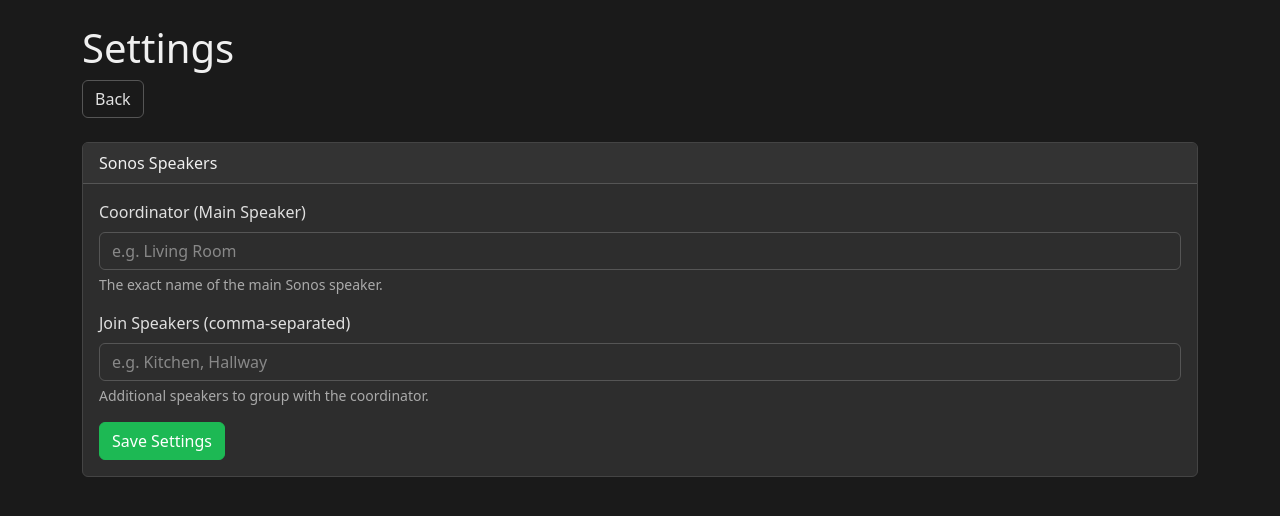
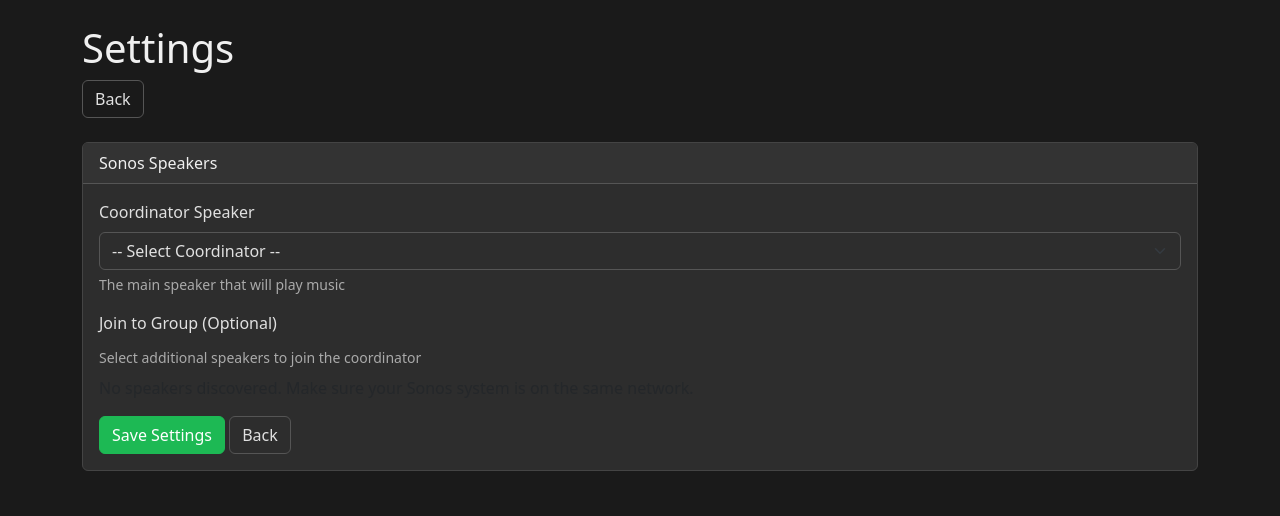
Before and after one commit to janniklas-jakob/floppyfy, a Flask app: template src/templates/settings.html in a window 1280 px wide. Shown: the top 516 px of the page. Run offline with Flask 3, Linux system fonts and the light colour scheme; the template is opened without the code that fills it, so the values that code supplies are empty.

Commit message:
Use drop down for selection of speakers

```diff
--- a/src/templates/settings.html
+++ b/src/templates/settings.html
@@ -97,37 +97,89 @@
         <div class="card mb-4">
             <div class="card-header">Sonos Speakers</div>
             <div class="card-body">
-                <form method="POST">
+                <form action="/settings" method="POST">
                     <div class="mb-3">
-                        <label class="form-label">Coordinator (Main Speaker)</label>
-                        <input type="text" class="form-control" name="coordinator"
-                            value="{{ settings.coordinator or '' }}" placeholder="e.g. Living Room">
-                        <div class="form-text text-light">The exact name of the main Sonos speaker.</div>
+                        <label for="coordinator" class="form-label">Coordinator Speaker</label>
+                        <select class="form-select" id="coordinator" name="coordinator" required>
+                            <option value="">-- Select Coordinator --</option>
+                            {% for speaker in available_speakers %}
+                            <option value="{{ speaker }}" {% if speaker==current_coordinator %}selected{% endif %}>
+                                {{ speaker }}
+                            </option>
+                            {% endfor %}
+                        </select>
+                        <div class="form-text">The main speaker that will play music</div>
                     </div>
+
                     <div class="mb-3">
-                        <label class="form-label">Join Speakers (comma-separated)</label>
-                        <input type="text" class="form-control" name="join"
-                            value="{{ (settings.join or []) | join(', ') }}" placeholder="e.g. Kitchen, Hallway">
-                        <div class="form-text text-light">
-                            Additional speakers to group with the coordinator.
+                        <label class="form-label">Join to Group (Optional)</label>
+                        <div class="form-text mb-2">Select additional speakers to join the coordinator</div>
+                        {% if available_speakers %}
+                        {% for speaker in available_speakers %}
+                        <div class="form-check">
+                            <input class="form-check-input" type="checkbox" name="join" value="{{ speaker }}"
+                                id="join_{{ loop.index }}" {% if speaker in current_join %}checked{% endif %} {% if
+                                speaker==current_coordinator %}disabled{% endif %}>
+                            <label class="form-check-label" for="join_{{ loop.index }}">
+                                {{ speaker }}
+                                {% if speaker == current_coordinator %}<span
+                                    class="badge bg-secondary ms-2">Coordinator</span>{% endif %}
+                            </label>
                         </div>
+                        {% endfor %}
+                        {% else %}
+                        <p class="text-muted">No speakers discovered. Make sure your Sonos system is on the same
+                            network.</p>
+                        {% endif %}
                     </div>
+
                     <button type="submit" class="btn btn-primary">Save Settings</button>
+                    <a href="/" class="btn btn-outline-secondary">Back</a>
                 </form>
             </div>
         </div>
 
-        {% if speakers %}
-        <div class="card">
-            <div class="card-header">Discovered Speakers on Network</div>
-            <div class="card-body">
-                {% for name in speakers %}
-                <span class="badge bg-secondary me-2 mb-1">{{ name }}</span>
-                {% endfor %}
-            </div>
-        </div>
-        {% endif %}
     </div>
+
+    <script>
+        const coordinatorSelect = document.getElementById('coordinator');
+        const joinCheckboxes = document.querySelectorAll('input[name="join"]');
+
+        function updateJoinOptions() {
+            const selectedWrapper = coordinatorSelect.value;
+
+            joinCheckboxes.forEach(cb => {
+                const label = document.querySelector(`label[for="${cb.id}"]`);
+                const badge = label.querySelector('.badge');
+
+                if (cb.value === selectedWrapper) {
+                    // This speaker is now the coordinator
+                    cb.checked = false;
+                    cb.disabled = true;
+
+                    // Add badge if missing
+                    if (!badge) {
+                        const newBadge = document.createElement('span');
+                        newBadge.className = 'badge bg-secondary ms-2';
+                        newBadge.textContent = 'Coordinator';
+                        label.appendChild(newBadge);
+                    }
+                } else {
+                    // This speaker can join
+                    cb.disabled = false;
+
+                    // Remove badge if present
+                    if (badge) {
+                        badge.remove();
+                    }
+                }
+            });
+        }
+
+        coordinatorSelect.addEventListener('change', updateJoinOptions);
+        // Run once on load to ensure correct state if browser cached selection
+        updateJoinOptions();
+    </script>
 </body>
 
 </html>
--- a/src/web_ui.py
+++ b/src/web_ui.py
@@ -30,21 +30,29 @@ def index():
 
 
 @app.route('/settings', methods=['GET', 'POST'])
-def settings():
-    """Sonos speaker configuration."""
+def settings() -> str:
+    """View and update speaker settings."""
     if request.method == 'POST':
         coordinator = request.form.get('coordinator', '').strip()
-        join_raw = request.form.get('join', '')
-        join_list = [s.strip() for s in join_raw.split(',') if s.strip()]
+        # Get all checked join speakers (Flask returns list for multiple values with same name)
+        join_speakers = request.form.getlist('join')
+
         tag_manager.set_setting('speakers', {
-            'coordinator': coordinator or None,
-            'join': join_list,
+            'coordinator': coordinator,
+            'join': join_speakers,
         })
-        return redirect(url_for('settings'))
+        return redirect('/')
 
-    current_settings = tag_manager.get_setting('speakers', {})
+    # GET request
+    speaker_cfg = tag_manager.get_setting('speakers', {})
     available_speakers = sonos.get_available_speakers()
-    return render_template('settings.html', settings=current_settings, speakers=available_speakers)
+
+    return render_template(
+        'settings.html',
+        available_speakers=available_speakers,
+        current_coordinator=speaker_cfg.get('coordinator'),
+        current_join=speaker_cfg.get('join', []),
+    )
 
 
 # ------------------------------------------------------------------
```
